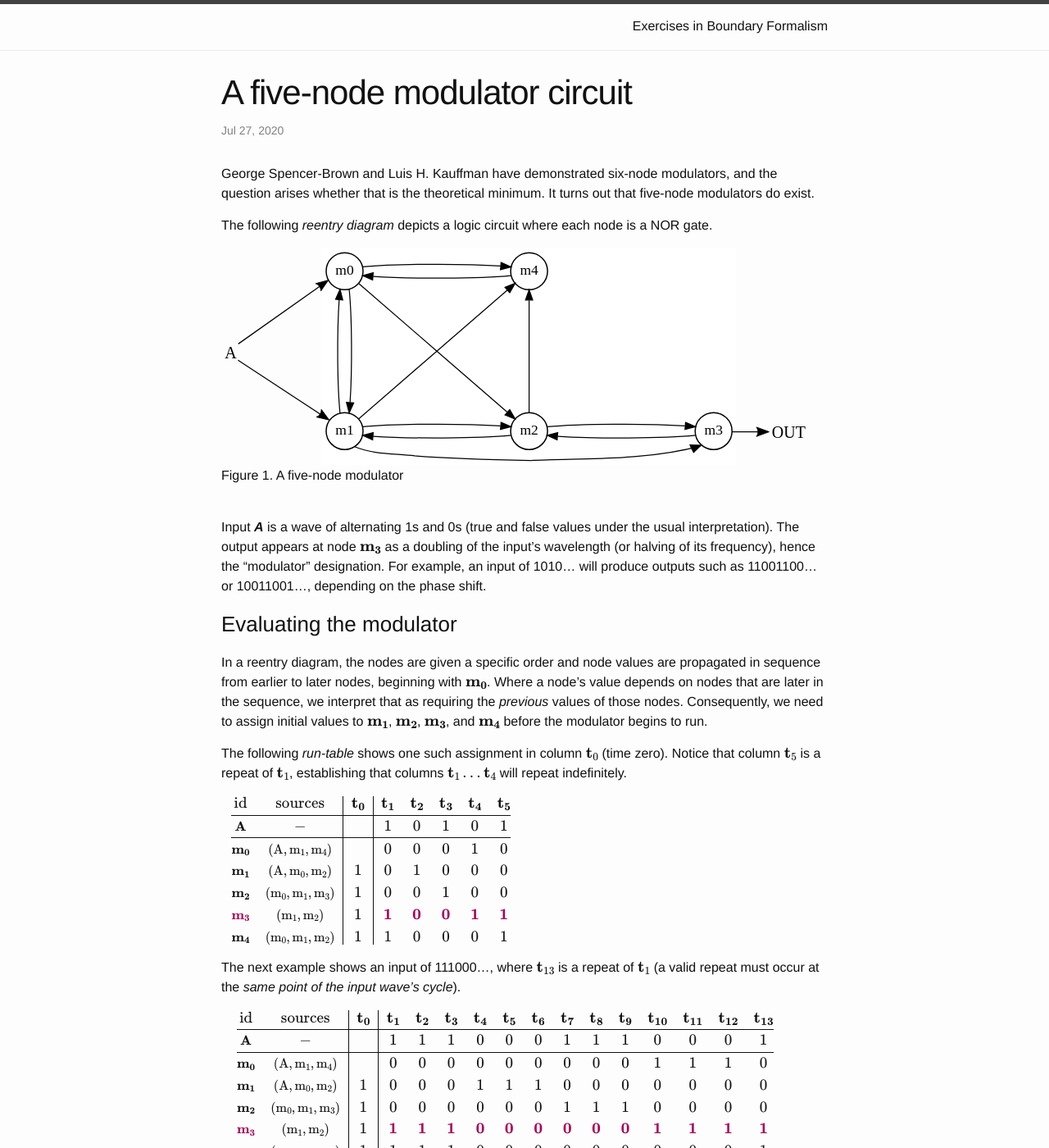
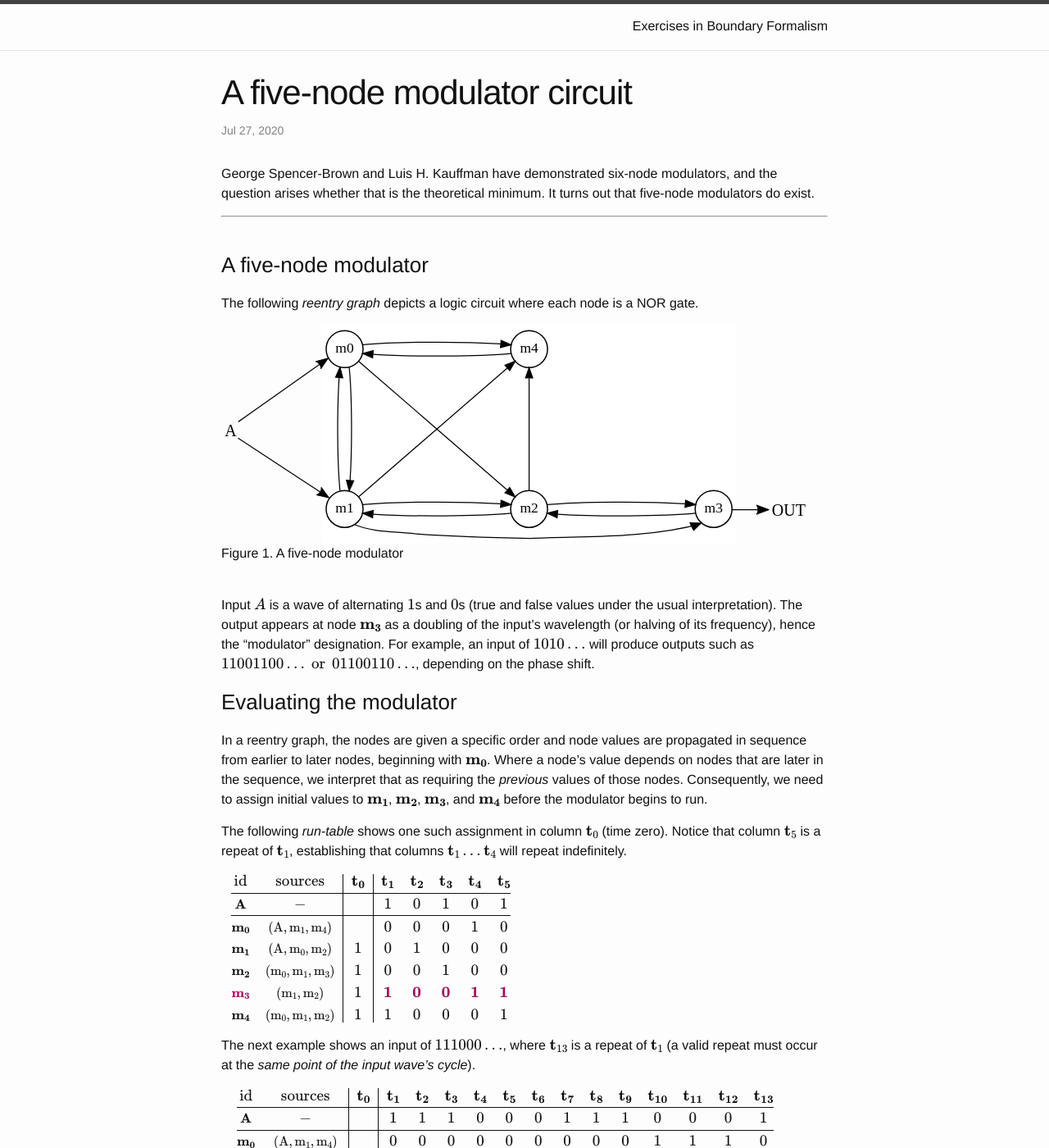
Before and after one commit to naipmoro/naipmoro.github.io, a Jekyll site: the page built from _posts/2020-07-27-five-node-modulator.md, in a window 1280 px wide and 1400 px high. Shown: the whole window at 82% size. Built offline with Jekyll 4.4.1, drawn with Linux system fonts in a browser that asks for light colours; formulas are drawn with MathJax 3; some of the changed text lies outside the part shown.

Commit message:
adjust five-node post to stylistically match n-modulator post

```diff
--- a/_posts/2020-07-27-five-node-modulator.md
+++ b/_posts/2020-07-27-five-node-modulator.md
@@ -8,22 +8,27 @@ have demonstrated six-node modulators, and the question arises whether that is
 the theoretical minimum.  It turns out that five-node modulators do exist.
 <!--more-->
 
-The following _reentry diagram_ depicts a logic circuit where each node is a
+______________________________________________________________________________
+<br>
+### A five-node modulator
+
+The following _reentry graph_ depicts a logic circuit where each node is a
 NOR gate.
 
 ![five-node]({{ "/assets/svg/fivenode.svg" | absolute_url }})
 Figure 1. A five-node modulator
 
 <br>
-Input **_A_** is a wave of alternating 1s and 0s (true and false values under
-the usual interpretation).  The output appears at node $\mathbf{m_3}$ as a doubling
-of the input's wavelength (or halving of its frequency), hence the "modulator"
-designation.  For example, an input of 1010... will produce outputs such as
-11001100... or 10011001..., depending on the phase shift.
+Input $A$ is a wave of alternating $1$s and $0$s (true and false values under
+the usual interpretation).  The output appears at node $\mathbf{m_3}$ as a
+doubling of the input's wavelength (or halving of its frequency), hence the
+"modulator" designation.  For example, an input of $1010\ldots$ will produce
+outputs such as $11001100\ldots \text{ or  }\,01100110\ldots$, depending on the
+phase shift.
 
 ### Evaluating the modulator
 
-In a reentry diagram, the nodes are given a specific order and
+In a reentry graph, the nodes are given a specific order and
 node values are propagated in sequence from earlier to later nodes,
 beginning with $\mathbf{m_0}$.  Where a node's value depends on nodes that are later
 in the sequence, we interpret that as requiring the _previous_ values of those
@@ -51,7 +56,7 @@ $$
 \end{array}
 $$
 
-The next example shows an input of 111000..., where $\mathbf t_{13}$ is a repeat
+The next example shows an input of $111000\ldots$, where $\mathbf t_{13}$ is a repeat
 of $\mathbf t_1$ (a valid repeat must occur at the _same point of the input
 wave's cycle_).
 
```
Also changed, not shown: other parts of _posts/2020-07-27-five-node-modulator.md (+1 -1 lines).
